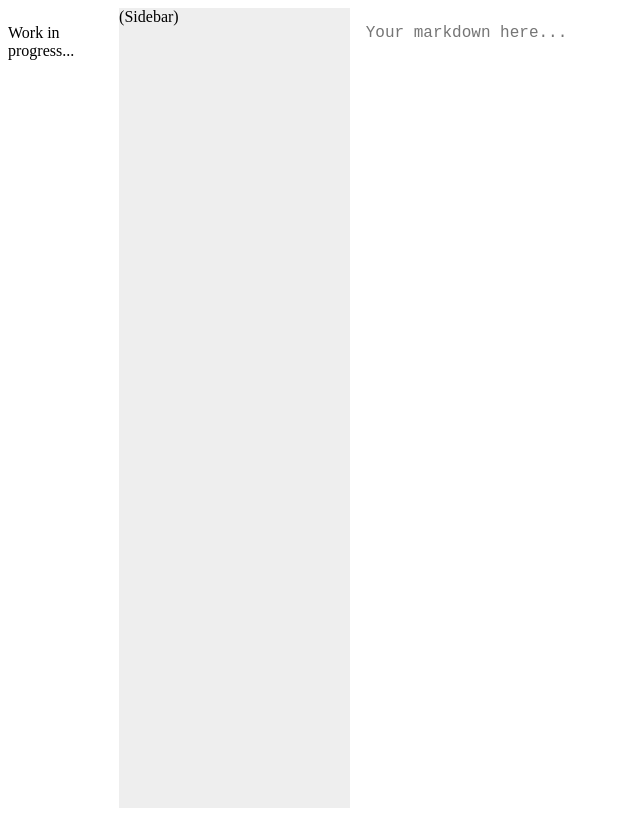
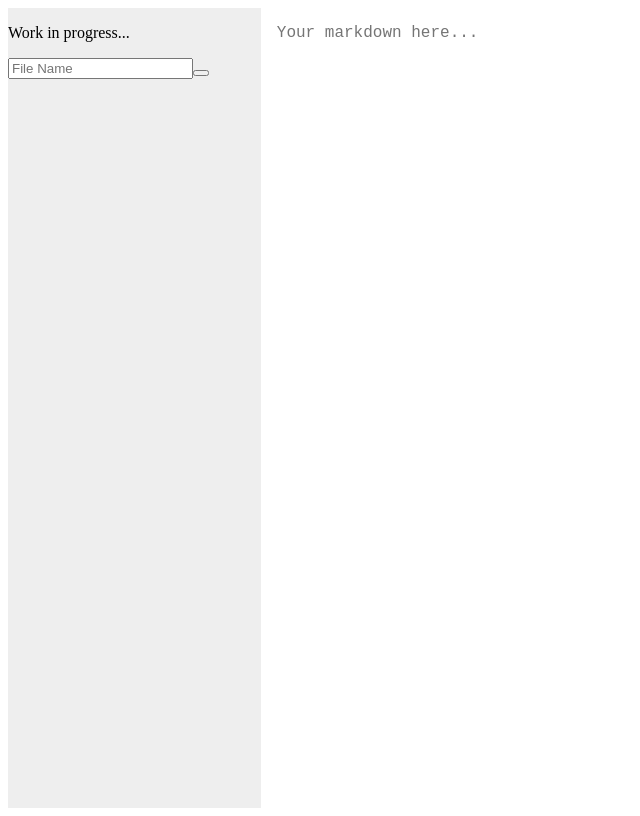
Before and after one commit to schafeld/markdown-editor, a Vue app: page / in a window 1280 px wide. Shown: the whole page, without its empty margins (0-640 px from the left). Built offline with nearby package versions, Linux system fonts and the light colour scheme.

Commit message:
add basic file form component

```diff
--- a/src/App.vue
+++ b/src/App.vue
@@ -1,9 +1,11 @@
 <template>
   <div class="main">
-    <p>Work in progress...</p>
-      <div class="sidebar">(Sidebar)</div>
+      <div class="sidebar">
+        <p>Work in progress...</p>
+        <file-form></file-form>
+      </div>
       <div class="content">
-        <Editor v-model="content"></Editor>
+        <editor v-model="content"></editor>
         <renderer :markdown="content"></renderer>
       </div>
   </div>
@@ -12,6 +14,7 @@
 <script>
 import Editor from './Editor'
 import Renderer from './Renderer'
+import FileForm from './FileForm'
 
 export default {
   data () {
@@ -21,7 +24,8 @@ export default {
   },
   components: {
     Editor,
-    Renderer
+    Renderer,
+    FileForm
   }
 }
 </script>
--- /dev/null
+++ b/src/FileForm.vue
@@ -0,0 +1,18 @@
+<template>
+    <div class="file-form">
+        <form>
+            <input type="text" placeholder="File Name" />
+            <button type="submit">
+                <i class="fas fa-plus"></i>
+            </button>
+        </form>
+    </div>
+</template>
+
+<script>
+export default {
+}
+</script>
+
+<style scoped>
+</style>
```
Also changed, not shown: 1 other file (tests, documents, lock files or other folders).
